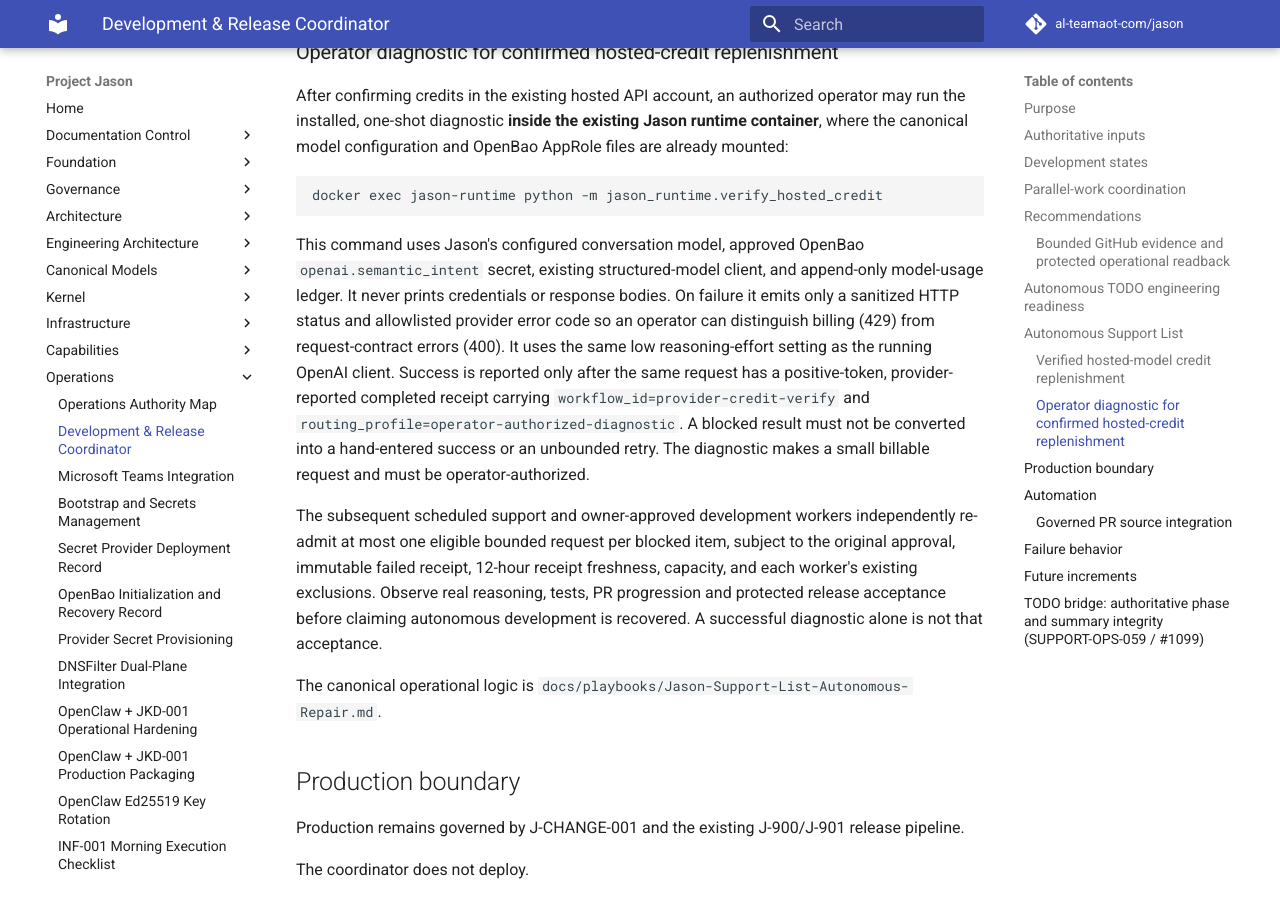
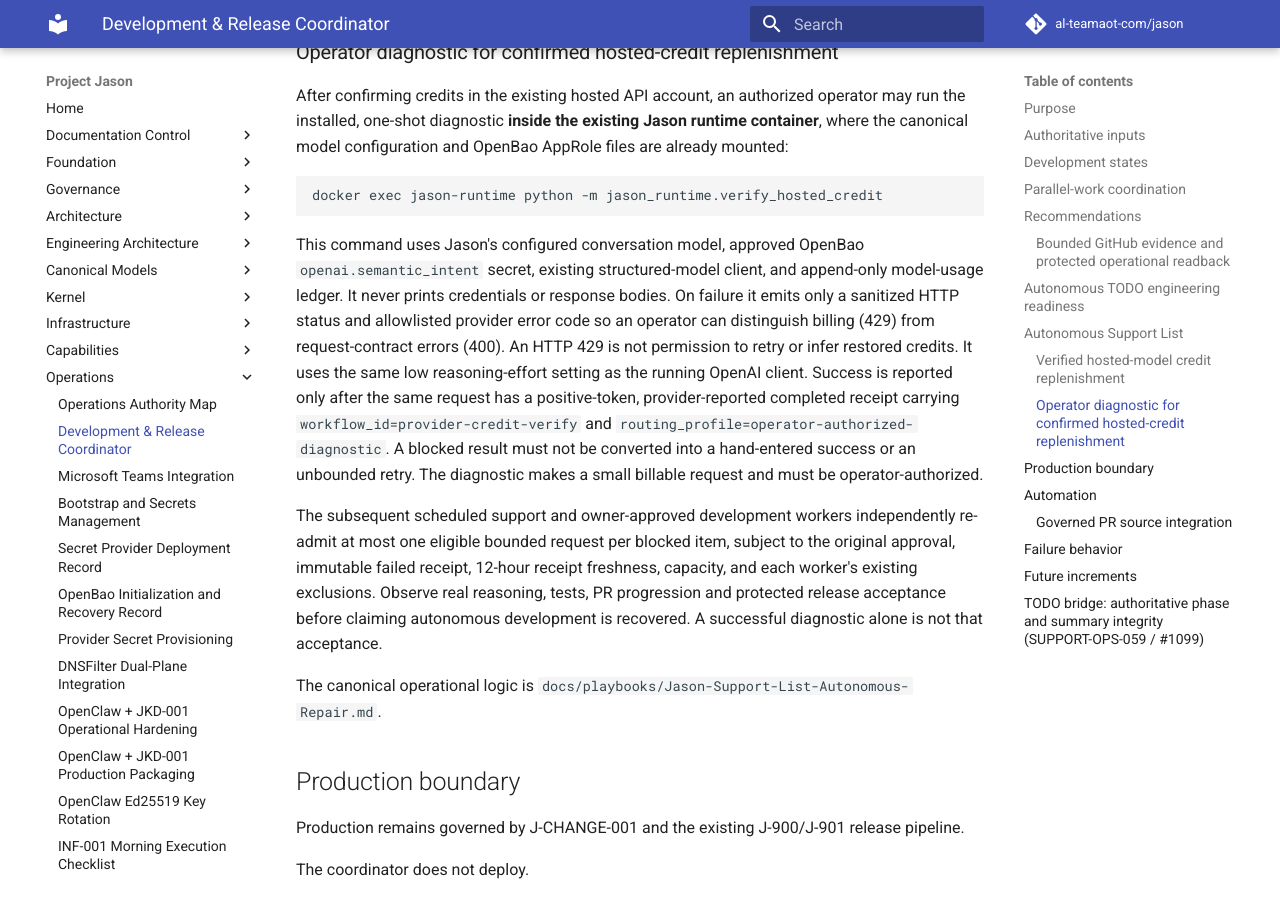
Before and after one commit to al-teamaot-com/jason, an MkDocs documentation site: the page built from docs/operations/Development-Release-Coordinator.md, in a window 1280 px wide and 900 px high, scrolled down 5071 px. Built offline with MkDocs 1.6.1 and Material for MkDocs 9.7.7, drawn with Linux system fonts in a browser that asks for light colours; comment, search, counter and statistics services are not loaded.

Commit message:
Clarify fail-closed handling of hosted credit 429

```diff
--- a/docs/operations/Development-Release-Coordinator.md
+++ b/docs/operations/Development-Release-Coordinator.md
@@ -162,7 +162,7 @@
 `openai.semantic_intent` secret, existing structured-model client, and append-only
 model-usage ledger. It never prints credentials or response bodies. On failure it emits only a
 sanitized HTTP status and allowlisted provider error code so an operator can
-distinguish billing (429) from request-contract errors (400). It uses the same
+distinguish billing (429) from request-contract errors (400). An HTTP 429 is not permission to retry or infer restored credits. It uses the same
 low reasoning-effort setting as the running OpenAI client. Success is
 reported only after the same request has a positive-token, provider-reported
 completed receipt carrying `workflow_id=provider-credit-verify` and
```
